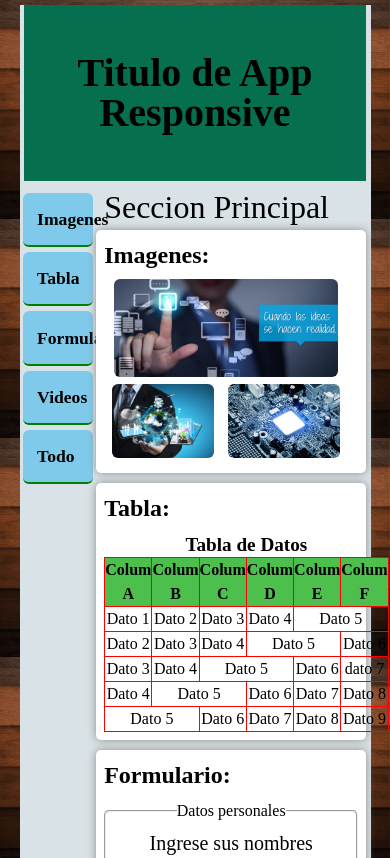
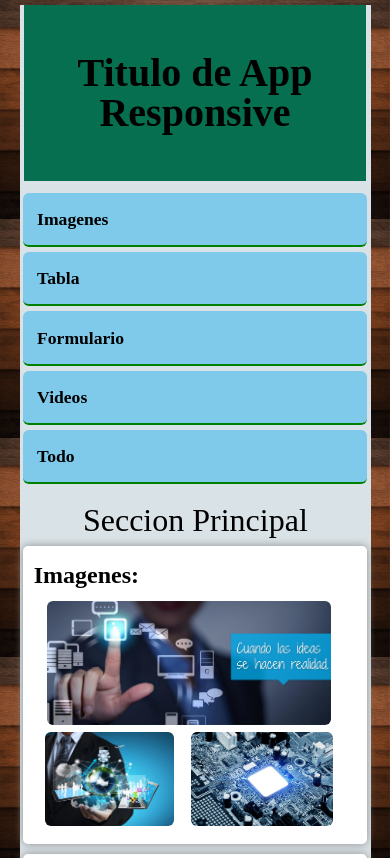
Before and after one commit to stivenbautista1998/Responsive, a plain HTML site: page index.html in a window 390 px wide. Shown: the top 858 px of the page. Drawn offline with Linux system fonts and the light colour scheme.

Commit message:
responsive inicial de la pagina

```diff
--- a/Styles_Project/styles.css
+++ b/Styles_Project/styles.css
@@ -243,11 +243,29 @@ form input[type="checkbox"]{
 
 /*Media Queries +++++++++++++++++*/
 
-@media screen and (max-width: 950px){
+@media (max-width: 980px){
     #wrapper{
     margin-left: 5%;
     margin-right: 5%;
   }
+}
+
+@media (max-width: 750px){
+  .navegacion{
+    margin-left: 1%;
+    margin-right: 1%;
+    width: 98%;
+  }
+
+  div.seccion-contenido{
+    width: 98%;
+    margin-right: 0.5%;
+  }
+
+  h2.title-section{
+    text-align: center;
+  }
+
 }
 
 /*+++++++++++++++++++++++++++++++*/
@@ -267,7 +285,6 @@ form input[type="checkbox"]{
 h2.title-section{
   font-size: 2em;
   font-weight: normal;
-  margin-left: 3%;
   margin-top: 3%;
   margin-bottom: 4%;
 }
```
